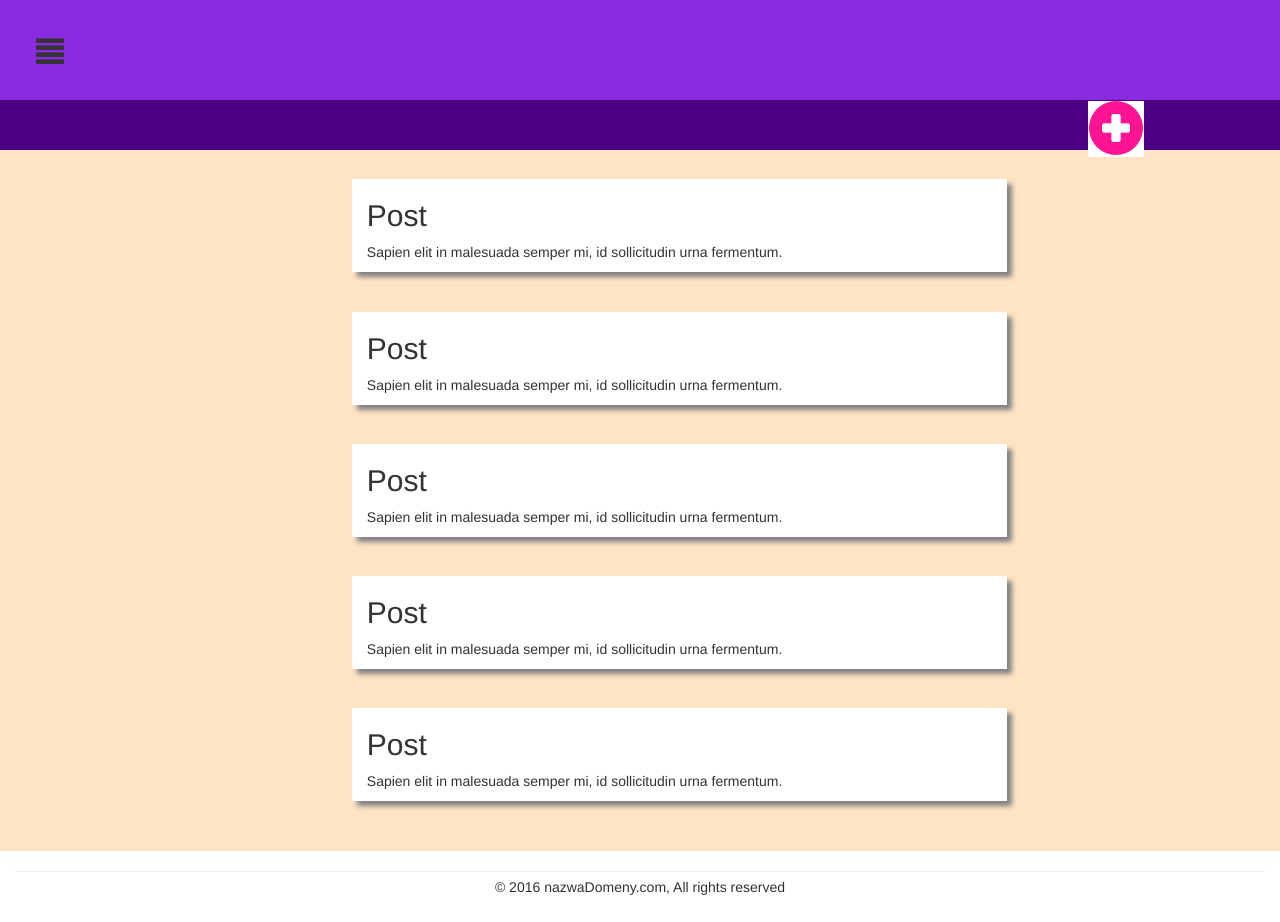
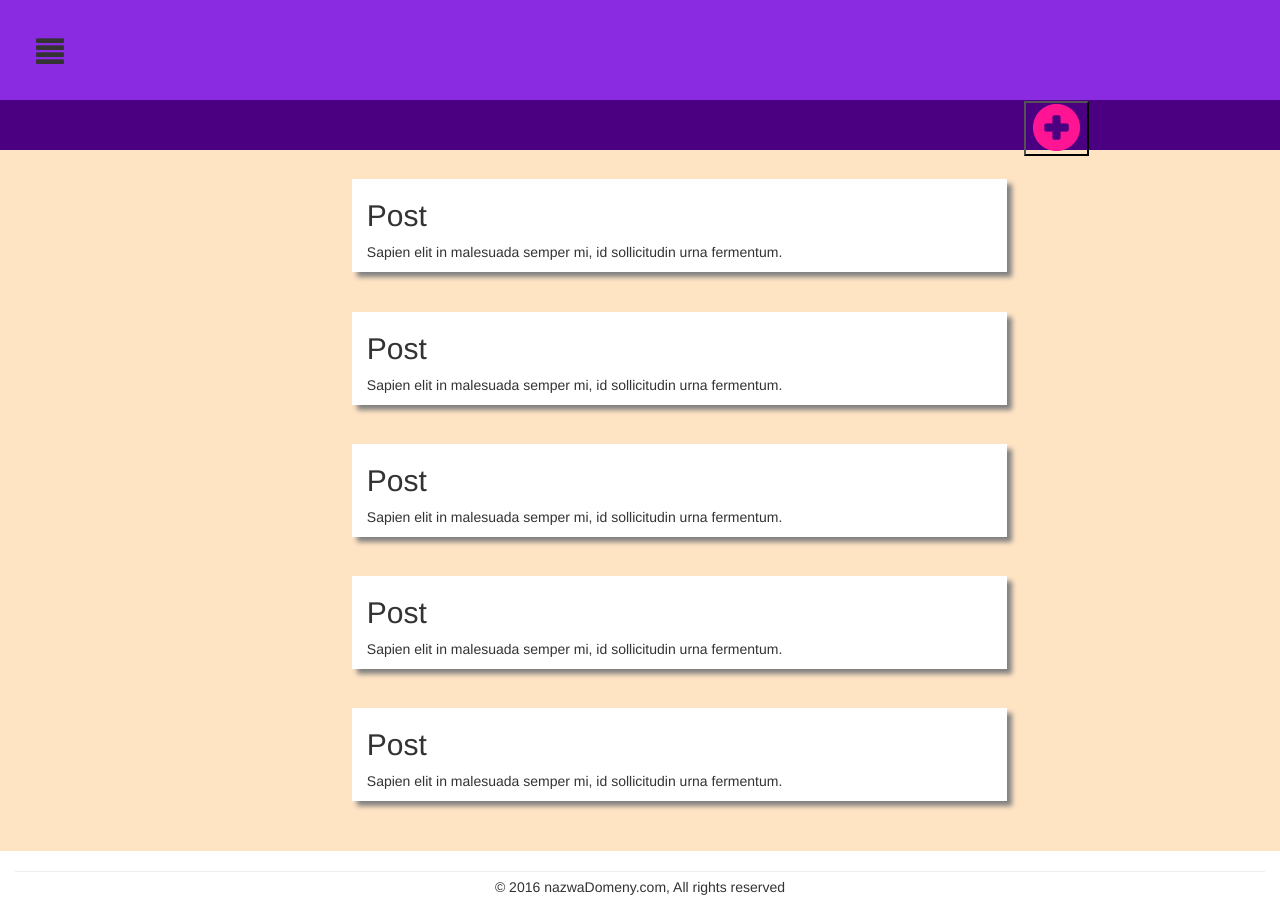
Before and after one commit to KacperSiuda/Front-end, a plain HTML site: page HtmlProjects/index.html in a window 1280 px wide. Drawn offline with nearby package versions, Linux system fonts and the light colour scheme.

Commit message:
commit #1

```diff
--- a/HtmlProjects/Learning/css/myStyle.css
+++ b/HtmlProjects/Learning/css/myStyle.css
@@ -28,15 +28,16 @@
 }
 #plus-button{
     position: relative;
-    left: 85%;
-    font-size: 4em;
+    left: 80%;
+    font-size: 3.5em;
+    color: deeppink;
 }
 #plus-button:hover{
    font-size: 5em;
 }
 .glyphicon-plus-sign{
-    background-color:  white;
-    color: deeppink;
+    background-color: transparent;
+
 }
 
 .footer{
--- a/HtmlProjects/index.html
+++ b/HtmlProjects/index.html
@@ -7,20 +7,16 @@
 </head>
 
 <body class="body">
-    <div class="container-fluid">
-        <div class="row">
-
-            <header class="header">
-                <button class="glyphicon glyphicon-align-justify "></button>
-            </header>
-
+    <div class="row">
+        <div class="col-sm-12 col-md-12 col-lg-12 header">
+            <button class="glyphicon glyphicon-align-justify "></button>
         </div>
     </div>
     <div class="row">
         <div class="col-sm-12 col-md-12 col-lg-12 menu">
-            <div>
-                <span id="plus-button" class="glyphicon glyphicon-plus-sign"></span>
-            </div>
+
+            <button id="plus-button" class="glyphicon glyphicon-plus-sign"></button>
+
         </div>
     </div>
     <div class="row" id='content'>
@@ -56,6 +52,7 @@
                 <p>Sapien elit in malesuada semper mi, id sollicitudin urna fermentum.</p>
             </div>
         </div>
+
     </div>
     <div class="row">
         <div class="col-sm-12 col-md-12 col-lg-12 footer">
```
